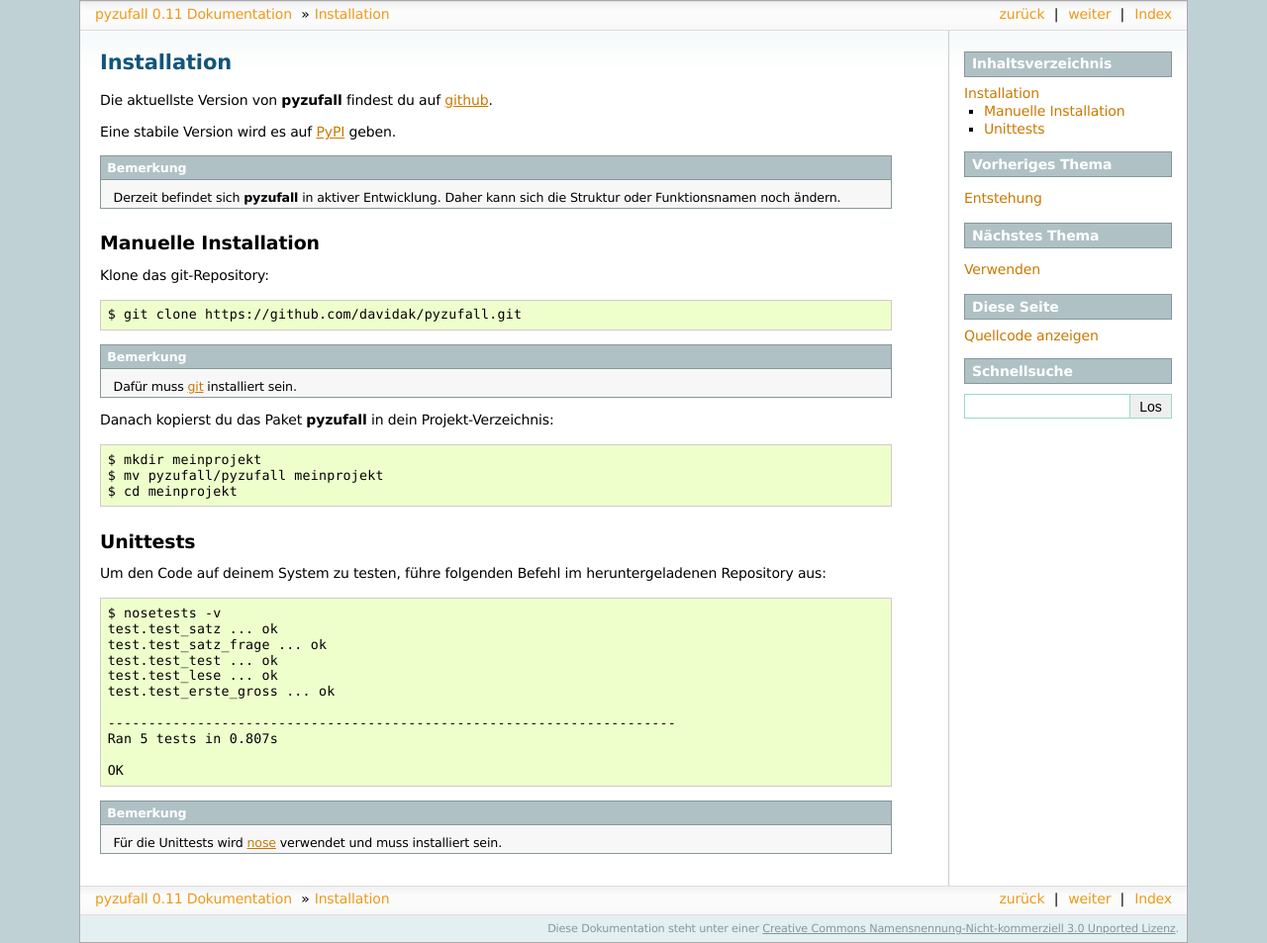
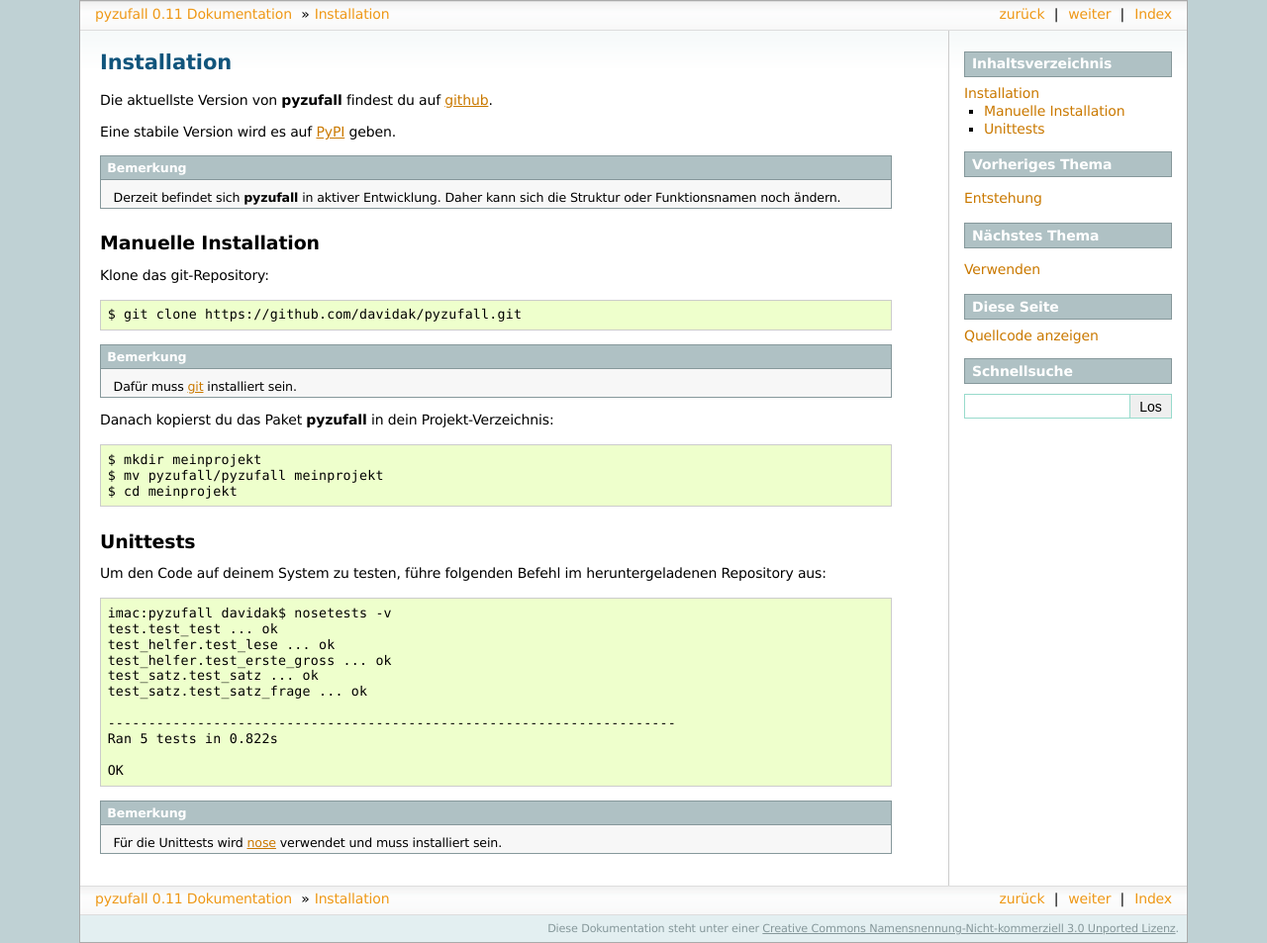
Before and after one commit to davidak/PyZufall, a Sphinx documentation site: the page built from doc/installation.rst, in a window 1280 px wide. Shown: the whole page at 99% size. Built offline with Sphinx 7.4.7, drawn with Linux system fonts in a browser that asks for light colours.

Commit message:
+ doc entwicklung, sphinx issuetracker extension

```diff
--- a/CHANGELOG.rst
+++ b/CHANGELOG.rst
@@ -14,6 +14,8 @@
 - Unittests aufgeteilt
 - viele kleine Änderungen
 - Dokumentation und README angepasst
+- Seite :doc:`entwicklung` zur Dokumentation hinzugefügt
+- Mit der Sphinx-Erweiterung `sphinxcontrib-issuetracker <https://github.com/lunaryorn/sphinxcontrib-issuetracker>`_ können jetzt Issues von github in der Dokumentation verlinkt werden
 
 Version 0.10.3
 --------------
--- a/doc/conf.py
+++ b/doc/conf.py
@@ -32,7 +32,10 @@
 
 # Add any Sphinx extension module names here, as strings. They can be extensions
 # coming with Sphinx (named 'sphinx.ext.*') or your custom ones.
-extensions = ['sphinx.ext.autodoc', 'sphinx.ext.intersphinx', 'sphinx.ext.todo', 'sphinx.ext.coverage', 'sphinx.ext.viewcode']
+extensions = ['sphinx.ext.autodoc', 'sphinx.ext.intersphinx', 'sphinx.ext.todo', 'sphinx.ext.coverage', 'sphinx.ext.viewcode', 'sphinxcontrib.issuetracker']
+
+issuetracker = 'github'
+issuetracker_project = 'davidak/pyzufall'
 
 todo_include_todos = True
 
--- a/doc/index.rst
+++ b/doc/index.rst
@@ -15,5 +15,6 @@
     verwenden
     beitragen
     benutzer
+    entwicklung
     module
     changelog
--- a/doc/installation.rst
+++ b/doc/installation.rst
@@ -29,15 +29,15 @@
 
 Um den Code auf deinem System zu testen, führe folgenden Befehl im heruntergeladenen Repository aus::
 
-    $ nosetests -v
-    test.test_satz ... ok
-    test.test_satz_frage ... ok
+    imac:pyzufall davidak$ nosetests -v
     test.test_test ... ok
-    test.test_lese ... ok
-    test.test_erste_gross ... ok
+    test_helfer.test_lese ... ok
+    test_helfer.test_erste_gross ... ok
+    test_satz.test_satz ... ok
+    test_satz.test_satz_frage ... ok
 
     ----------------------------------------------------------------------
-    Ran 5 tests in 0.807s
+    Ran 5 tests in 0.822s
 
     OK
 
```
Also changed, not shown: doc/entwicklung.rst (added, +41 -0 lines), 2 other files.
